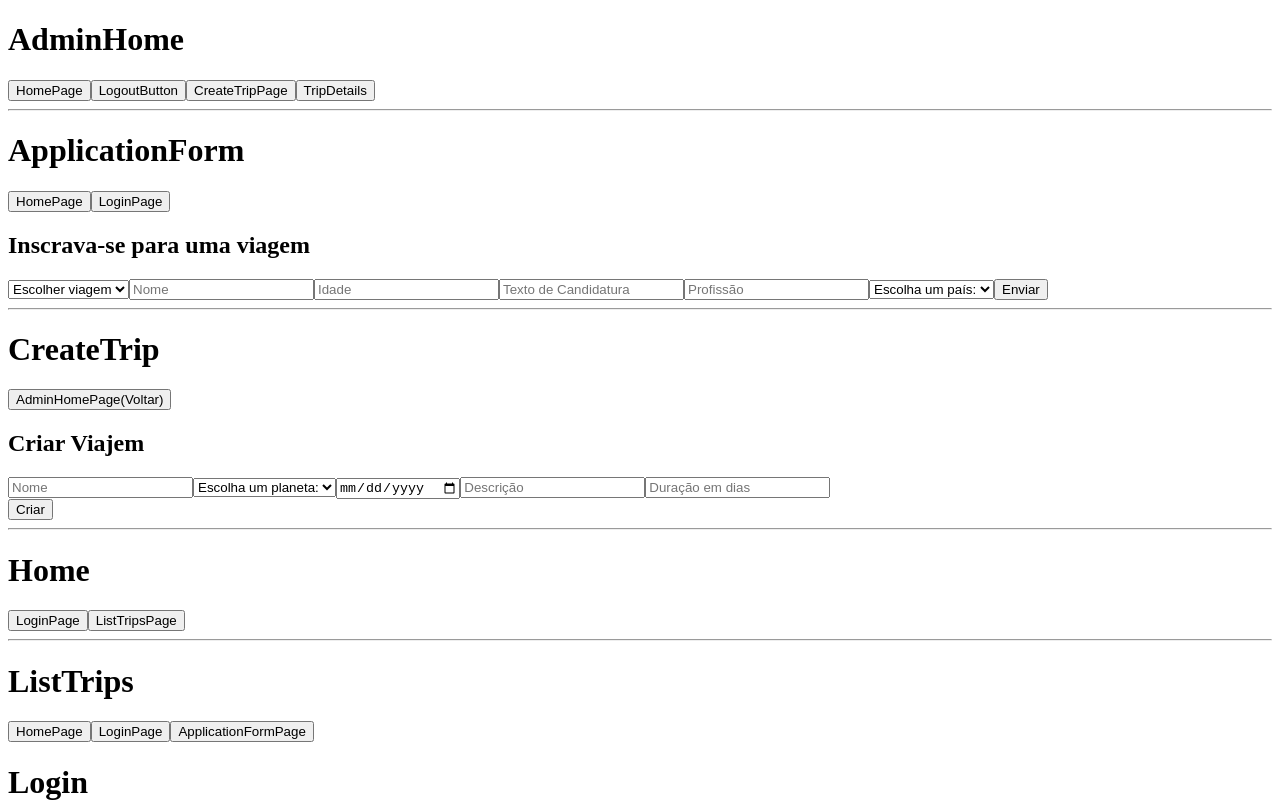
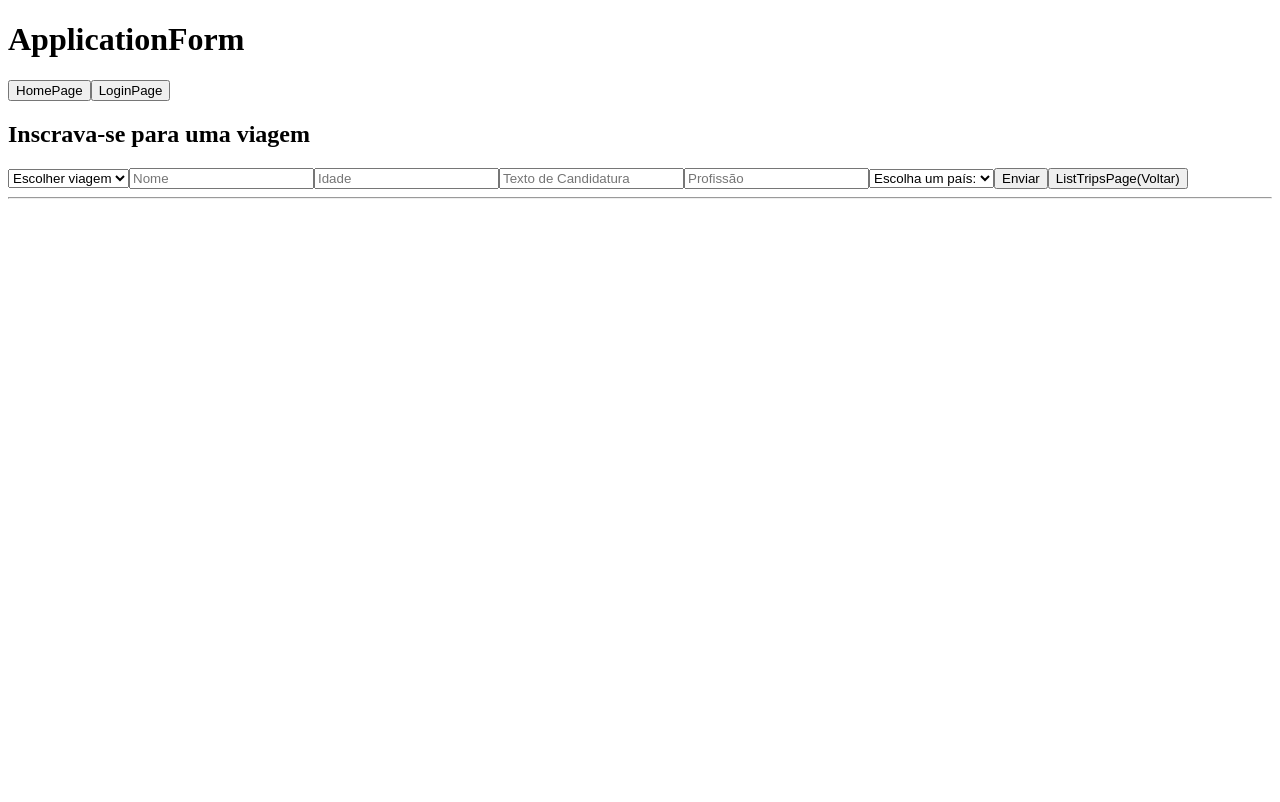
Before and after one commit to future4code/silveira-Lourenco-Souza, a React (Create React App) app in the folder modulo3/projeto-labex/labex/: page /applicationForm in a window 1280 px wide. Shown: the top 802 px of the page. Built offline with nearby package versions, Linux system fonts and the light colour scheme.

Commit message:
Adicionado arquivo Router

```diff
--- a/modulo3/projeto-labex/labex/package.json
+++ b/modulo3/projeto-labex/labex/package.json
@@ -9,6 +9,7 @@
     "axios": "^0.27.2",
     "react": "^18.1.0",
     "react-dom": "^18.1.0",
+    "react-router-dom": "^6.3.0",
     "react-scripts": "5.0.1",
     "styled-components": "^5.3.5",
     "web-vitals": "^2.1.4"
--- a/modulo3/projeto-labex/labex/src/App.js
+++ b/modulo3/projeto-labex/labex/src/App.js
@@ -1,25 +1,13 @@
 import React from 'react'
+import {Router} from './routes/Router'
 
-import AdminHome from './pages/AdminHomePage/AdminHome'
-import ApplicationForm from './pages/ApplicationFormPage/ApplicationForm'
-import CreateTrip from './pages/CreateTripPage/CreateTrip'
-import Home from './pages/HomePage/Home'
-import ListTrips from './pages/ListTripsPage/ListTrips'
-import Login from './pages/LoginPage/Login'
-import TripDetails from './pages/TripDetailsPage/TripDetails'
 
 
 const App = () => {
   return (
     <div>
 
-      < AdminHome/>
-      < ApplicationForm/>
-      < CreateTrip/>
-      < Home/>
-      < ListTrips/>
-      < Login/>
-      < TripDetails/>
+      <Router />
 
     </div>
   )
--- a/modulo3/projeto-labex/labex/src/pages/ApplicationFormPage/ApplicationForm.js
+++ b/modulo3/projeto-labex/labex/src/pages/ApplicationFormPage/ApplicationForm.js
@@ -20,6 +20,8 @@ const ApplicationForm = () => {
           <option value="">Escolha um país:</option>
         </select>
         <button>Enviar</button>
+        <button>ListTripsPage(Voltar)</button>
+
       </div>
       <hr />
     </div>
--- /dev/null
+++ b/modulo3/projeto-labex/labex/src/routes/Router.js
@@ -0,0 +1,29 @@
+import React from 'react'
+import { BrowserRouter, Routes, Route } from 'react-router-dom'
+
+import AdminHome from '../pages/AdminHomePage/AdminHome'
+import ApplicationForm from '../pages/ApplicationFormPage/ApplicationForm'
+import CreateTrip from '../pages/CreateTripPage/CreateTrip'
+import Home from '../pages/HomePage/Home'
+import ListTrips from '../pages/ListTripsPage/ListTrips'
+import Login from '../pages/LoginPage/Login'
+import TripDetails from '../pages/TripDetailsPage/TripDetails'
+
+export const Router = () => {
+  return (
+    <BrowserRouter >
+      <Routes >
+        <Route index element={< Home />} />
+        <Route path='login' element={< Login />} />
+        <Route path='listTrips' element={< ListTrips />} />
+        <Route path='applicationForm' element={< ApplicationForm />} />
+        <Route path='adminHome' element={< AdminHome />} />
+        <Route path='createTrip' element={< CreateTrip />} />
+        <Route path='tripDetails' element={< TripDetails />} />
+
+      </Routes>
+    </BrowserRouter>
+  )
+}
+
+export default Router
```
Also changed, not shown: 1 other file (tests, documents, lock files or other folders).
